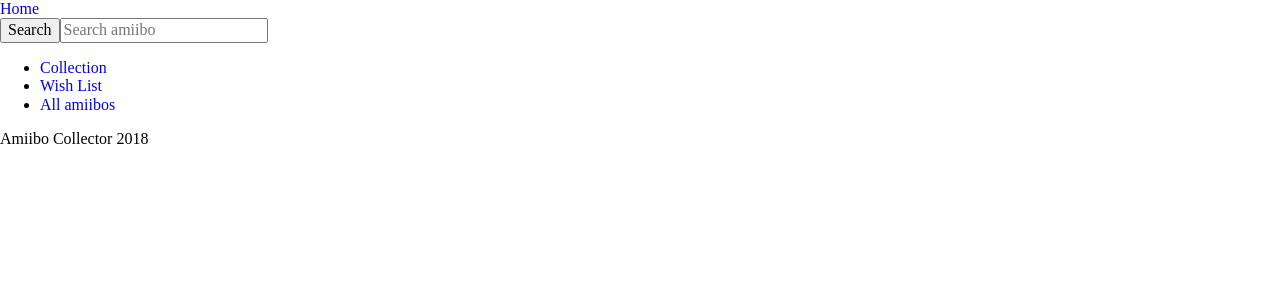
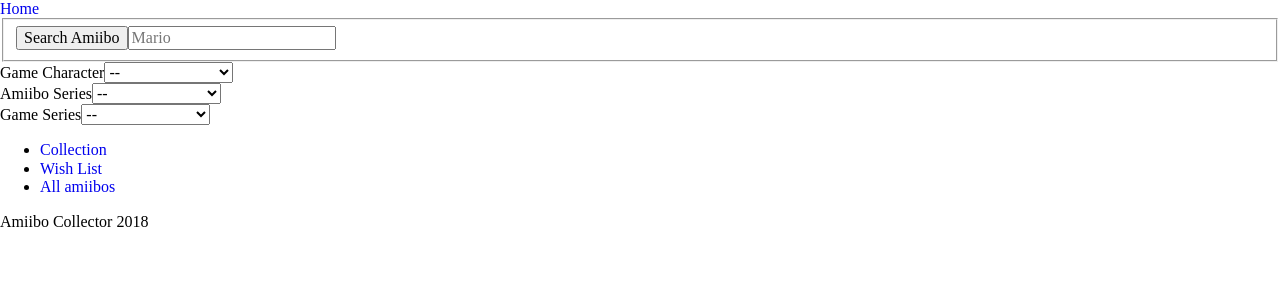
Before and after one commit to domgalop/amiibo_collector, a React app: page /shelf in a window 1280 px wide. Shown: the top 300 px of the page. Built offline with nearby package versions, Linux system fonts and the light colour scheme; no server answers.

Commit message:
add buttons by shelf

```diff
--- a/src/components/Amiibos.js
+++ b/src/components/Amiibos.js
@@ -1,48 +1,26 @@
 import React from "react";
 
+import Buttons from "../components/Buttons";
 const Amiibos = props => {
-  let buttons = "";
-  const buttonDel = <button onClick={props.addDel}>{props.buttonAddD}</button>;
-  if (props.location === "MissingAmiibo") {
-    buttons = (
-      <React.Fragment>
-        <button onClick={props.addCol}>{props.buttonAddC}</button>
-        <button onClick={props.addWish}>{props.buttonAddW}</button>
-      </React.Fragment>
-    );
-  } else if (props.location === "Collection") {
-    buttons = (
-      <React.Fragment>
-        {buttonDel}
-        <button onClick={props.addWish}>
-          {props.buttonAddM}
-          {props.moveToW}
-        </button>
-      </React.Fragment>
-    );
-  } else if (props.location === "WishList") {
-    buttons = (
-      <React.Fragment>
-        {buttonDel}
-        <button onClick={props.addCol}>
-          {props.buttonAddM}
-          {props.moveToC}
-        </button>
-      </React.Fragment>
-    );
-  }
   return (
     <React.Fragment>
       <article>
         <h2>{props.character}</h2>
-        <img src={props.amiiboImg} alt="" />
+        <img src={props.amiiboImg} alt={props.character} />
         <h3>{props.gameSeries}</h3>
         <p>Amiibo Series: {props.amiiboSeries}</p>
-        <p>
-          Release Date: Europe: {props.releaseDateEu} Japan:{" "}
-          {props.releaseDateNa} US: {props.releaseDateJp}
-        </p>
-        {buttons}
+        <p>Release Dates:</p>
+        <ul>
+          <li>Europe: {props.releaseDateEu}</li>
+          <li>US: {props.releaseDateNa}</li>
+          <li>Japan: {props.releaseDateJp}</li>
+        </ul>
+        <Buttons
+          addCol={props.addCol}
+          addWish={props.addWish}
+          addDel={props.addDel}
+          shelf={props.shelf}
+        />
       </article>
     </React.Fragment>
   );
--- a/src/components/buttons.js
+++ b/src/components/buttons.js
@@ -1 +1,42 @@
 import React from "react";
+
+const Buttons = props => {
+  let actions = {
+    addCol: { func: props.addCol, text: "Add To Collection" },
+    addWis: { func: props.addWish, text: "Add To WishList" },
+    delete: { func: props.addDel, text: "Delete Amiibo " }
+  };
+  let buttons = "";
+  switch (props.shelf) {
+    case "MissingAmiibo":
+      buttons = (
+        <React.Fragment>
+          <button onClick={actions.addCol.func}> {actions.addCol.text} </button>
+          <button onClick={actions.addWis.func}> {actions.addWis.text} </button>
+        </React.Fragment>
+      );
+      break;
+    case "Collection":
+      buttons = (
+        <React.Fragment>
+          <button onClick={actions.delete.func}> {actions.delete.text} </button>
+          <button onClick={actions.addWis.func}> {actions.addWis.text} </button>
+        </React.Fragment>
+      );
+      break;
+    case "WishList":
+      buttons = (
+        <React.Fragment>
+          <button onClick={actions.delete.func}> {actions.delete.text} </button>
+          <button onClick={actions.addCol.func}> {actions.addCol.text} </button>
+        </React.Fragment>
+      );
+      break;
+    default:
+      break;
+  }
+
+  return <React.Fragment>{buttons}</React.Fragment>;
+};
+
+export default Buttons;
--- a/src/containers/Search.js
+++ b/src/containers/Search.js
@@ -1,20 +1,72 @@
 import React, { Component } from "react";
 import { Link } from "react-router-dom";
 class Search extends Component {
+  state = {};
   render() {
     return (
       <React.Fragment>
         <Link to="/">Home</Link>
         <form role="search">
-          <div className="search-control">
-            <button>Search</button>
+          <fieldset>
+            <button>Search Amiibo</button>
             <input
               type="search"
               id="search-amiibo"
               name="search-amiibo"
-              placeholder="Search amiibo"
+              placeholder="Mario"
               aria-label="Search amiibosthrough site content"
             />
+          </fieldset>
+          <div>
+            <label for="sauce">Game Character</label>
+            <select
+              name="sauce-selector"
+              id="sauce"
+              required
+              aria-required="true"
+            >
+              <option value="" disabled selected>
+                --
+              </option>
+              <option value="">Tomates Frescos</option>
+              <option value="">Ranch</option>
+              <option value="">BBQ</option>
+              <option value="">Alfredo</option>
+            </select>
+          </div>
+          <div>
+            <label for="sauce">Amiibo Series</label>
+            <select
+              name="sauce-selector"
+              id="sauce"
+              required
+              aria-required="true"
+            >
+              <option value="" disabled selected>
+                --
+              </option>
+              <option value="">Tomates Frescos</option>
+              <option value="">Ranch</option>
+              <option value="">BBQ</option>
+              <option value="">Alfredo</option>
+            </select>
+          </div>
+          <div>
+            <label for="sauce">Game Series</label>
+            <select
+              name="sauce-selector"
+              id="sauce"
+              required
+              aria-required="true"
+            >
+              <option value="" disabled selected>
+                --
+              </option>
+              <option value="">Tomates Frescos</option>
+              <option value="">Ranch</option>
+              <option value="">BBQ</option>
+              <option value="">Alfredo</option>
+            </select>
           </div>
         </form>
       </React.Fragment>
--- a/src/containers/Shelf.js
+++ b/src/containers/Shelf.js
@@ -36,11 +36,7 @@
           addCol={() => props.addCol(amiibo.tail)}
           addWish={() => props.addWish(amiibo.tail)}
           addDel={() => props.addDel(amiibo.tail)}
-          location={props.shelf}
-          buttonAddC={"Add to Collection"}
-          buttonAddW={"Add to Wish List"}
-          buttonAddD={"Delete Amiibo "}
-          buttonAddM={"Move Amiibo to "}
+          shelf={props.shelf}
         />
       ))}
     </React.Fragment>
```
